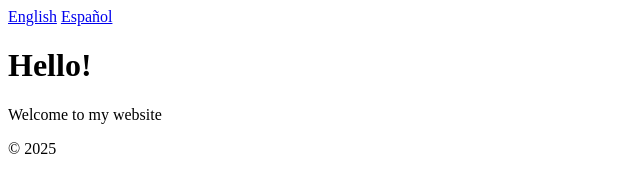
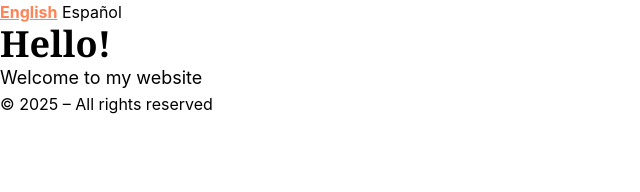
Before and after one commit to Itzli2000/codigo-obsidiana, an Astro site: page /en in a window 1280 px wide. Shown: the whole page, without its empty margins (0-640 px from the left). Built offline with nearby package versions, Linux system fonts and the light colour scheme; Astro itself is replaced by a stand-in of ours.

Commit message:
feat(i18n): enhance language files with meta descriptions and footer rights

```diff
--- a/src/i18n/languages/en.json
+++ b/src/i18n/languages/en.json
@@ -3,5 +3,11 @@
     "en": "English",
     "es": "Spanish"
   },
-  "title": "Código Obsidiana - Ariel Molina"
+  "meta": {
+    "description": "Código Obsidiana - Personal website and blog of Ariel Molina. Software development, web technologies, and programming tutorials."
+  },
+  "title": "Código Obsidiana - Ariel Molina",
+  "footer": {
+    "rights": "All rights reserved"
+  }
 }
--- a/src/i18n/languages/es.json
+++ b/src/i18n/languages/es.json
@@ -3,5 +3,11 @@
     "en": "Inglés",
     "es": "Español"
   },
-  "title": "Código Obsidiana - Ariel Molina"
+  "meta": {
+    "description": "Código Obsidiana - Ariel Molina. Desarrollo de software, tecnologías web y tutoriales de programación."
+  },
+  "title": "Código Obsidiana - Ariel Molina",
+  "footer": {
+    "rights": "Todos los derechos reservados"
+  }
 }
--- a/src/layouts/Layout.astro
+++ b/src/layouts/Layout.astro
@@ -1,5 +1,6 @@
 ---
 import { useTranslations } from "../i18n/utils";
+import '../styles/global.css';
 
 interface Props {
   title?: string;
@@ -14,21 +15,29 @@ const t = useTranslations(lang as "en" | "es");
   <head>
     <meta charset="utf-8" />
     <meta name="viewport" content="width=device-width, initial-scale=1" />
-    <meta name="description" content="My multilingual website" />
+    <meta name="description" content={t("meta.description")} />
     <title>{title}</title>
   </head>
   <body>
     <header>
       <nav>
-        <a href="/en/">English</a>
-        <a href="/es/">Español</a>
+        <a href="/en/" class={lang === "en" ? "active" : ""}>English</a>
+        <a href="/es/" class={lang === "es" ? "active" : ""}>Español</a>
       </nav>
     </header>
     <main>
       <slot />
     </main>
     <footer>
-      <p>&copy; {new Date().getFullYear()}</p>
+      <p>&copy; {new Date().getFullYear()} – {t("footer.rights")}</p>
     </footer>
   </body>
 </html>
+
+<style>
+  .active {
+    font-weight: bold;
+    text-decoration: underline;
+    color: var(--accent-brand);
+  }
+</style>
--- a/src/pages/en/index.astro
+++ b/src/pages/en/index.astro
@@ -9,7 +9,7 @@ const t = useTranslations(lang);
 
 <Layout lang={lang} title={t("title")}>
     <main>
-      <h1>Hello!</h1>
-      <p>Welcome to my website</p>
+      <h1 class="text-4xl font-bold">Hello!</h1>
+      <p class="text-lg">Welcome to my website</p>
     </main>
 </Layout>
--- a/src/pages/es/index.astro
+++ b/src/pages/es/index.astro
@@ -9,7 +9,7 @@ const t = useTranslations(lang);
 
 <Layout lang={lang} title={t("title")}>
     <main>
-      <h1>¡Hola!</h1>
-      <p>Bienvenido a mi sitio web</p>
+      <h1 class="text-4xl font-bold">¡Hola!</h1>
+      <p class="text-lg">Bienvenido a mi sitio web</p>
     </main>
 </Layout>
--- a/src/styles/global.css
+++ b/src/styles/global.css
@@ -1,4 +1,5 @@
 @import "tailwindcss";
+@import url("https://fonts.googleapis.com/css2?family=Inter:ital,opsz,wght@0,14..32,100..900;1,14..32,100..900&family=Playfair+Display:ital,wght@0,400..900;1,400..900&display=swap");
 
 @theme {
   --bg-primary-dark: #0f1923;
@@ -29,3 +30,17 @@
     --accent-brand: #ff8357;
     --border-neutral: #2c3844;
 }
+
+h1,
+h2,
+h3,
+h4,
+h5,
+h6 {
+  font-family: "Playfair Display", ui-serif, Georgia, serif;
+  font-weight: 700;
+}
+
+body {
+  font-family: "Inter", ui-sans-serif, system-ui, sans-serif;
+}
```
